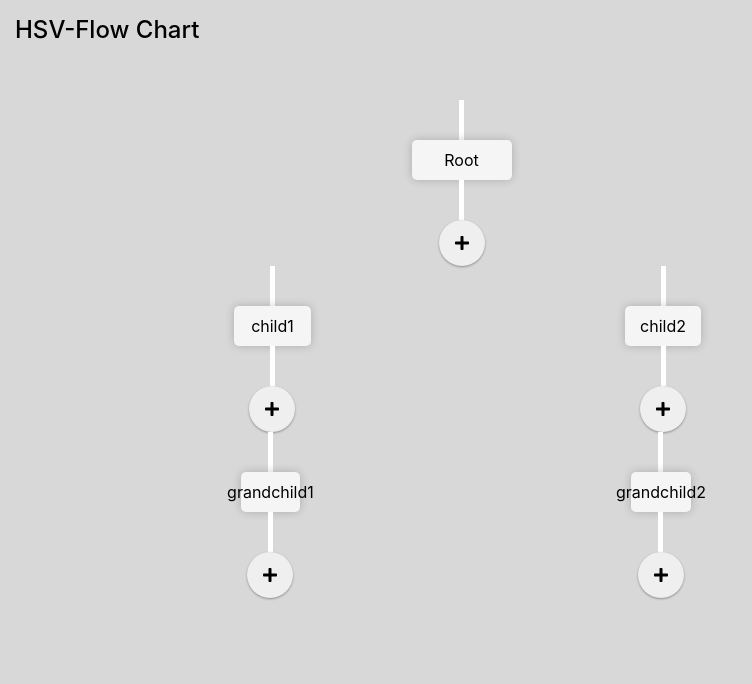
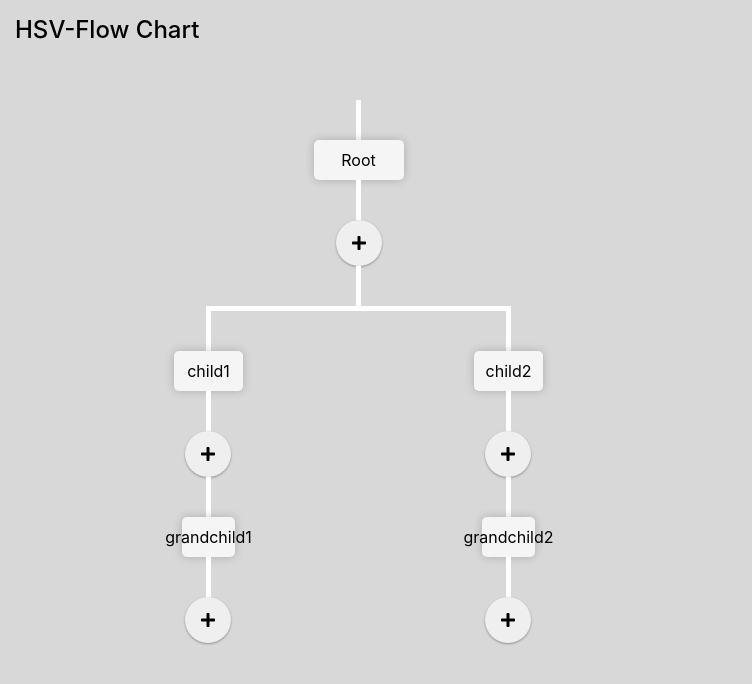
Before and after one commit to saitaruns/flowchart, a React (Create React App) app: page / in a window 1280 px wide. Shown: the top 684 px of the page, without its empty margins (0-752 px from the left). Built offline with nearby package versions, Linux system fonts and the light colour scheme.

Commit message:
almost ready

```diff
--- a/src/App.css
+++ b/src/App.css
@@ -1,6 +1,5 @@
 .App {
-    background-color: #d8d8d8;
-    min-height: 100vh;
+    height: 100vh;
 }
 
 
--- a/src/App.js
+++ b/src/App.js
@@ -58,7 +58,7 @@ function App() {
         if (node.children.length < 2) {
           node.children.push(newNode);
         } else {
-          console.log("2 children max");
+          alert("2 children max");
         }
         return;
       }
@@ -69,8 +69,8 @@ function App() {
 
   const deleteElem = (obj, id) => {
     obj.forEach((elem,i) => {
-      if (elem.id === id && elem.children.length === 0) {
-        obj.splice(i, 1);
+      if (elem.id === id) {
+        (elem.children.length === 0) ? obj.splice(i, 1) : alert("Cant delete nodes with children")
       }
       deleteElem(elem.children, id);
     });
@@ -116,10 +116,10 @@ function App() {
 
         <Tree
           flowTree={[...flowTree]}
-          x={window.screen.width / 2}
+          x={window.screen.width / 2 - 100}
           y={100}
-          gap={530}
-          w={100}
+          gap={300*1.3}
+          w={90*1.3}
         />
       </ModalContext.Provider>
     </div>
--- a/src/components/Tree.jsx
+++ b/src/components/Tree.jsx
@@ -3,20 +3,35 @@ import CardSingle from "./CardSingle";
 const Tree = ({ flowTree, x, y, gap, w }) => {
   const len = Object.keys(flowTree).length;
   const den = 1.3;
-  let x_dash = x + (w - (len * (w / den) + (len - 1) * (gap / den))) / 2;
-  x_dash -= w + gap / den;
+  const thisWidth = (len * w + (len - 1) * gap) / den;
+  let x_dash = x + (w - thisWidth) / 2;
+  x_dash -= (w + gap) / den;
+  let childrenLength;
+  let childrenWidth;
+
+  const y_dash = (len === 1) ? y  : y + 45;
   return flowTree.map((node) => {
-    x_dash += w + gap / den;
+    childrenLength = Object.keys(node.children).length
+    childrenWidth = (childrenLength * w + (childrenLength-1) * gap ) / (den*den)
+    x_dash += (w + gap) / den;
     return (
       <>
-        <CardSingle {...node} x={x_dash} y={y} w={w} />
+        <CardSingle {...node} x={x_dash} y={y_dash} w={w/den} />
+        {node.children.length >= 2 && (
+          <>
+            <div className="two-bar" style={{position:"absolute",top:y_dash+166+"px",left:x_dash+(w/(2*den))-(childrenWidth - w/(den*den) + 5)/2 +"px"}}>
+              <div className="vrbar"></div>
+              <div className="hrbar" style={{ width: childrenWidth - w/(den*den) + 5  + "px" }}></div>
+            </div>
+          </>
+        ) }
         {node.children && node.children.length > 0 && (
           <Tree
             flowTree={[...node.children]}
             x={x_dash}
-            y={y + 166}
-            gap={gap / den}
-            w={w / den}
+            y={y_dash+166}
+            gap={gap/den}
+            w={w/den}
           />
         )}
       </>
--- a/src/index.css
+++ b/src/index.css
@@ -5,6 +5,7 @@ body {
     sans-serif;
   -webkit-font-smoothing: antialiased;
   -moz-osx-font-smoothing: grayscale;
+  background-color: #d8d8d8;
 }
 
 code {
--- a/src/styles/Card.css
+++ b/src/styles/Card.css
@@ -81,7 +81,7 @@
 
 .hrbar{
     height: 5px;
-    width: 180px;
+    /* width: 180px; */
     background: white;
     margin: 0 auto;
 }
```
